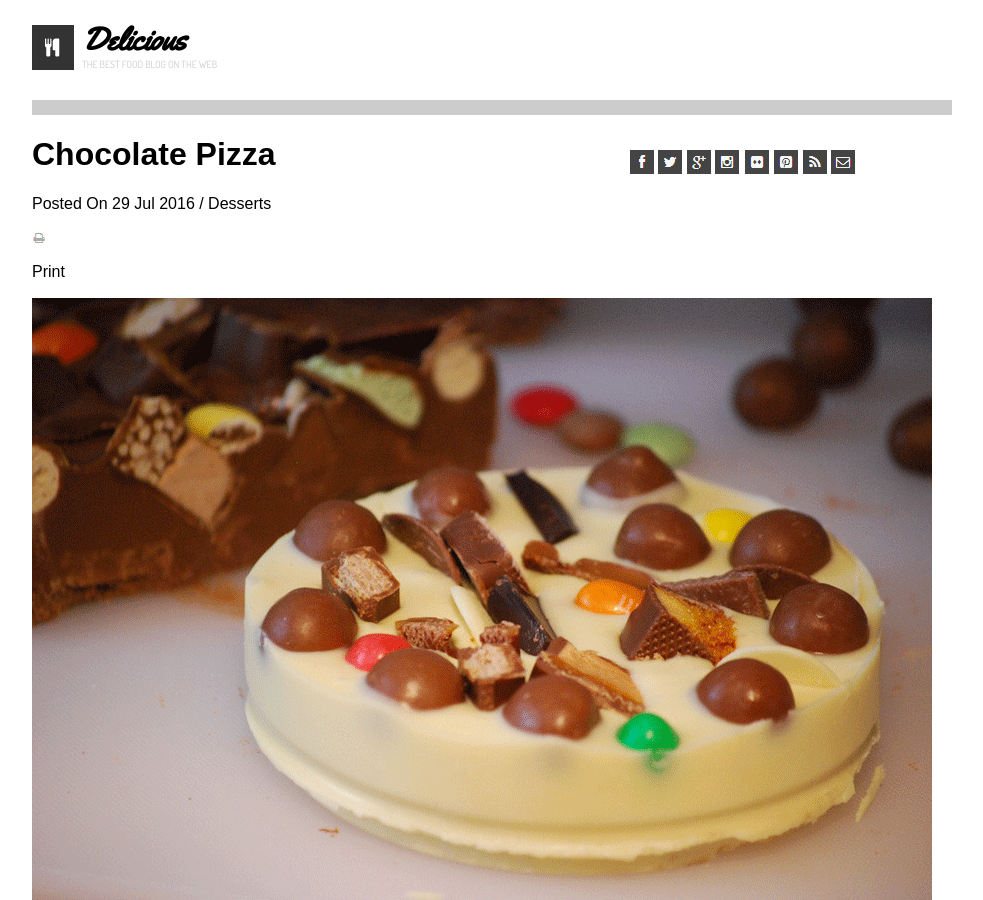
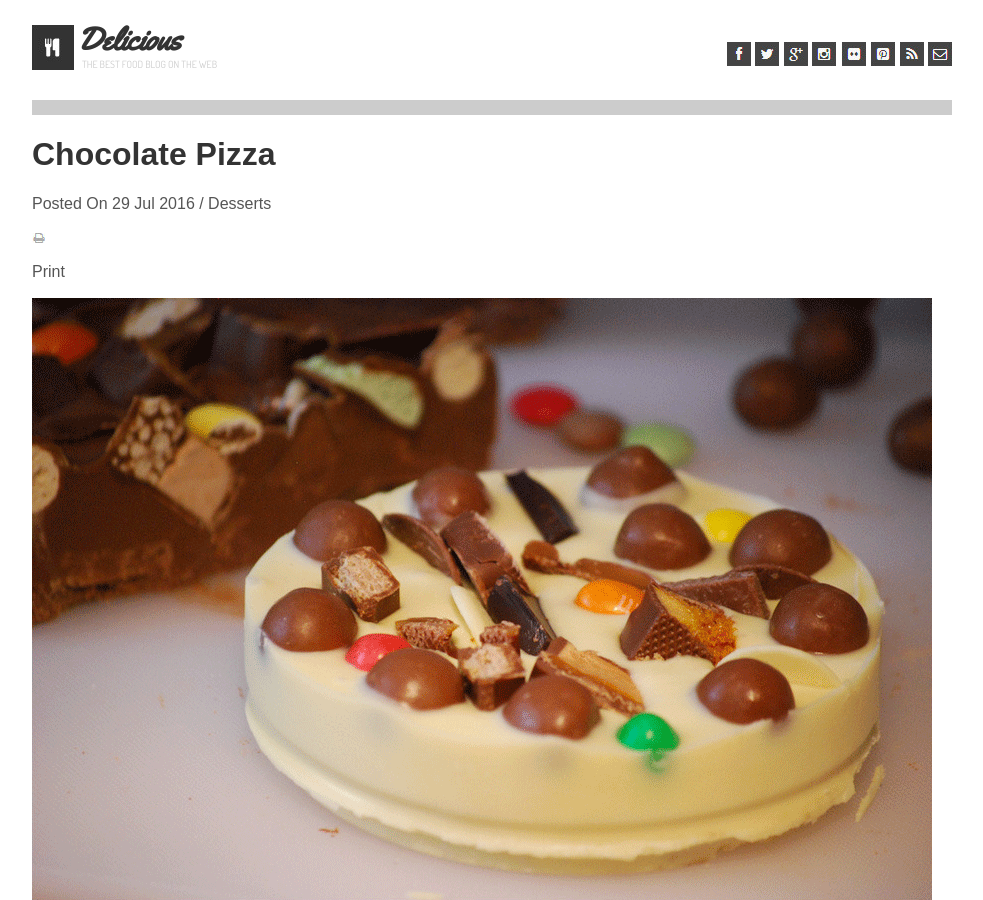
Before and after one commit to rwisecar/chocolate_pizza, a plain HTML site: page index.html in a window 1280 px wide. Shown: the top 900 px of the page, without its empty margins (148-1131 px from the left). Drawn offline with Linux system fonts and the light colour scheme.

Commit message:
header completed

```diff
--- a/css/style.css
+++ b/css/style.css
@@ -9,7 +9,11 @@ BASE ELEMENT STYLES
 }
 
 h1 {
+  color: #333;
+}
 
+p {
+  color: #555;
 }
 
 /* *****************************
@@ -28,6 +32,7 @@ header {
   margin-top: 0;
   position: absolute;
   bottom: 30px;
+  left: 0;
 }
 
 .logo_title {
@@ -36,7 +41,7 @@ header {
 
   position: absolute;
   bottom: 17px;
-  left: 50px;
+  left: 45px;
 }
 
 .logo_tagline {
@@ -54,6 +59,6 @@ header {
   display: inline;
   float: right;
   position: absolute;
-  left: 65%;
-  top: 50px;
+  right: 0;
+  bottom: 30px;
 }
```
